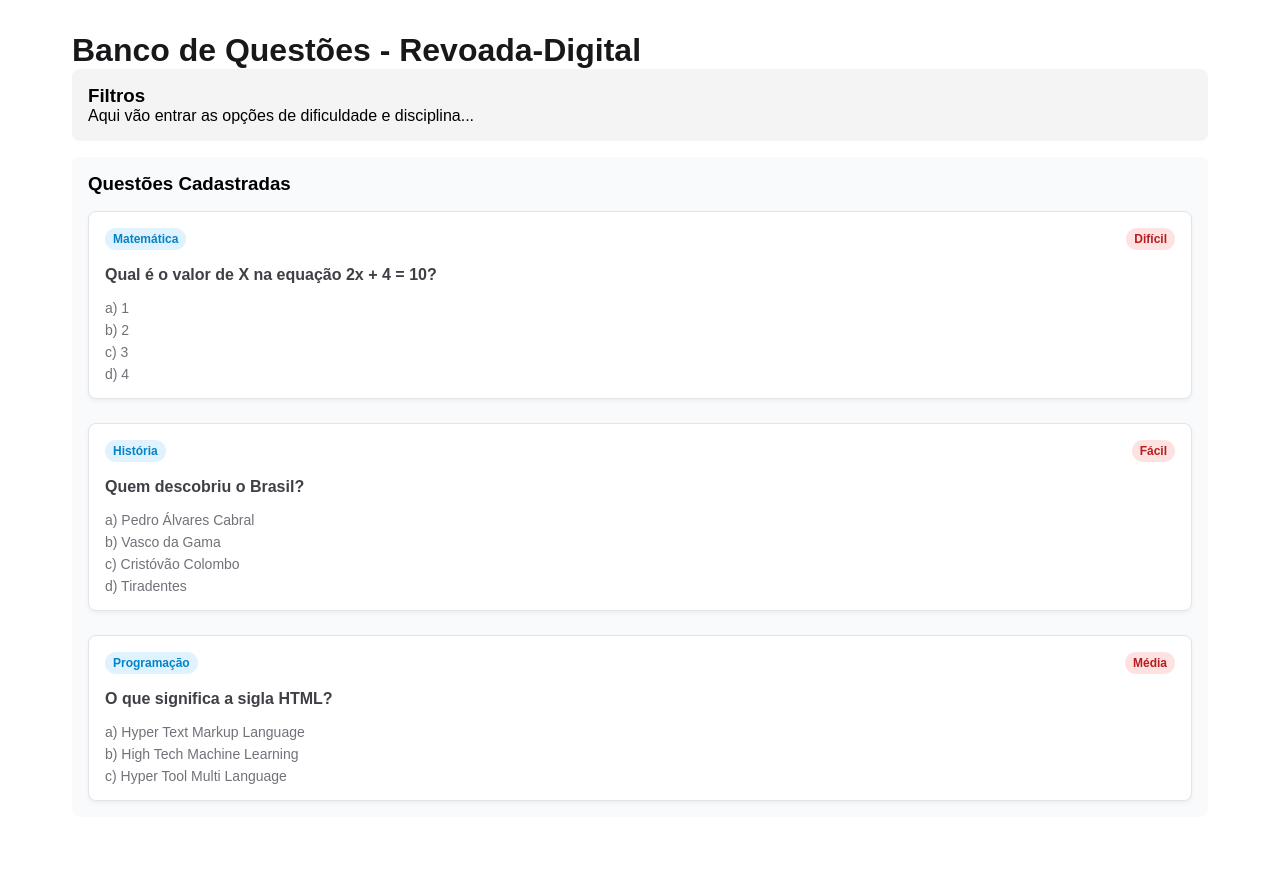
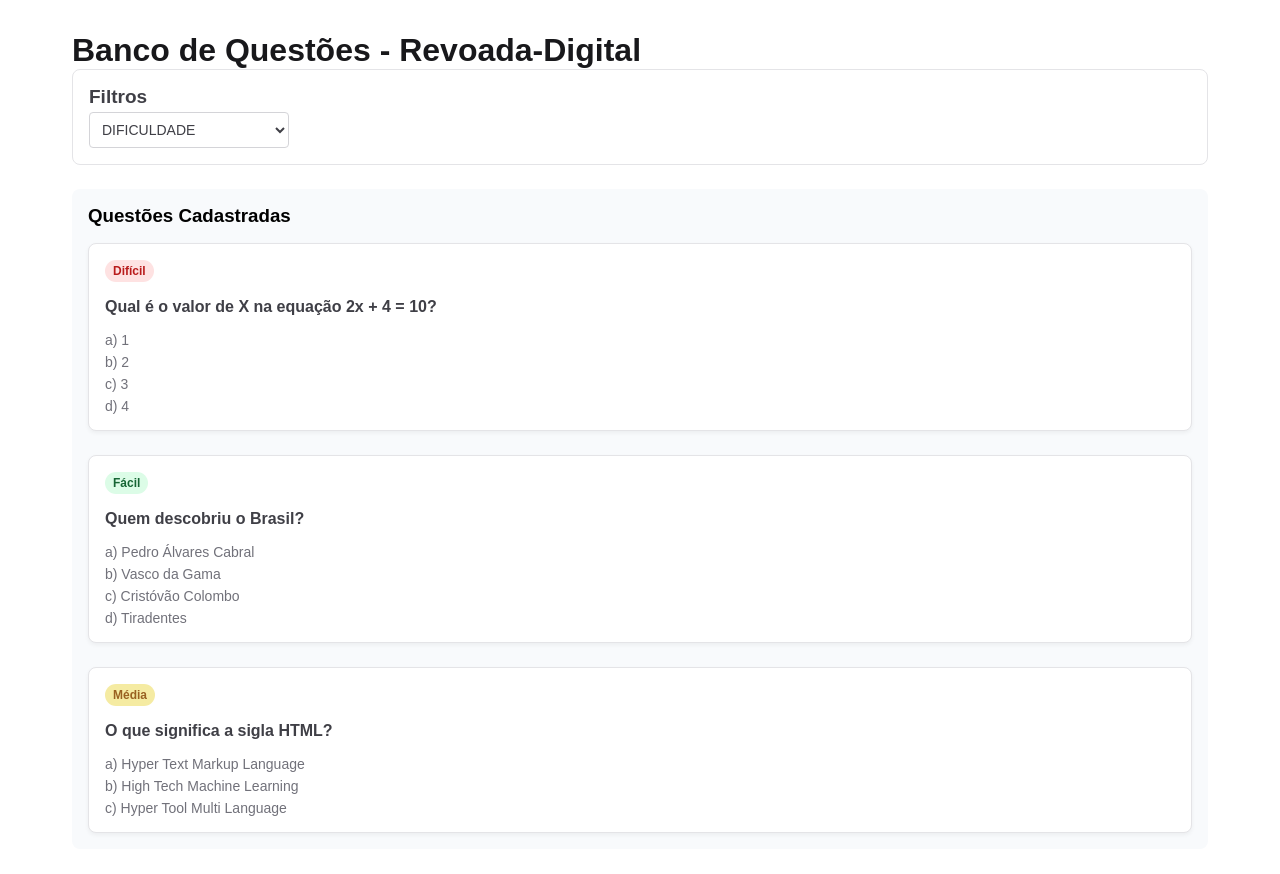
Before and after one commit to JoaoVitorChaves-05/Revoada-Digital, a React (Vite) app in the folder apps/frontend/: page / in a window 1280 px wide. Shown: the top 874 px of the page. Before the commit the page ends 849 px from the top, so only its background shows below. Built offline with nearby package versions, Linux system fonts and the light colour scheme; the HTML template or start-up script is replaced by a standard one.

Commit message:
feat: adicionei a opção de selecionar por dificuldade e deletei a tag de matéria por que não tem isso ainda no banco de dados

```diff
--- a/apps/frontend/src/components/QuestionCard.tsx
+++ b/apps/frontend/src/components/QuestionCard.tsx
@@ -1,11 +1,21 @@
 interface QuestionCardProps {
-    materia: string;
     dificuldade: string;
     enunciado: string;
     alternativas: string[];
 }
 
-export function QuestionCard({ materia, dificuldade, enunciado, alternativas }: QuestionCardProps) {
+// CORES DAS DIFICULDADES
+const getDificuldadeColors = (nivel: string) => {
+    switch (nivel.toLowerCase()) {
+        case 'fácil': return { bg: '#dcfce7', text: '#166534' };
+        case 'média': return { bg: '#f5eba2', text: '#996121' };
+        case 'difícil': return { bg: '#fee2e2', text: '#b91c1c' };
+        default: return { bg: '#f4f4f5', text: '#3f3f46' };
+    }
+};
+
+export function QuestionCard({ dificuldade, enunciado, alternativas }: QuestionCardProps) {
+    const dif_Cores = getDificuldadeColors(dificuldade);
     return (
         <div style={{
             border: '1px solid #e4e4e7',
@@ -19,10 +29,11 @@ export function QuestionCard({ materia, dificuldade, enunciado, alternativas }:
             }}>
             {/* CABEÇALHO COM FILTROS */}
             <div style={{ display: 'flex', justifyContent: 'space-between', alignItems: 'center' }}>
-                <span style={{ fontSize: '12px', fontWeight: 'bold', color: '#0284c7', backgroundColor: '#e0f2fe', padding: '4px 8px', borderRadius: '16px' }}>
-                {materia}
-                </span>
-                <span style={{ fontSize: '12px', fontWeight: 'bold', color: '#b91c1c', backgroundColor: '#fee2e2', padding: '4px 8px', borderRadius: '16px' }}>
+                <span style={{
+                    fontSize: '12px', fontWeight: 'bold',
+                    color: dif_Cores.text, backgroundColor: dif_Cores.bg,
+                    padding: '4px 8px', borderRadius: '16px'
+                }}>
                 {dificuldade}
                 </span>
             </div>
@@ -35,7 +46,6 @@ export function QuestionCard({ materia, dificuldade, enunciado, alternativas }:
             {/* ALTERNATIVAS*/}
             <div style={{ display: 'flex', flexDirection: 'column', gap: '6px' }}>
                 {alternativas.map((alternativa, index) => {
-                // String.fromCharCode(97 + index) transforma 0 em 'a', 1 em 'b', etc.
                 const letra = String.fromCharCode(97 + index);
 
                 return (
--- a/apps/frontend/src/components/QuestionFilters.tsx
+++ b/apps/frontend/src/components/QuestionFilters.tsx
@@ -1,8 +1,42 @@
 export function QuestionFilters() {
-    return (
-        <div style={{ padding: '1rem', background: '#f4f4f5', borderRadius: '8px', marginBottom: '1rem' }}>
-        <h3>Filtros</h3>
-        <p>Aqui vão entrar as opções de dificuldade e disciplina...</p>
-        </div>
-    );
+  return (
+    <div style={{
+      padding: '16px',
+      background: '#ffffff',
+      borderRadius: '8px',
+      border: '1px solid #e4e4e7',
+      marginBottom: '24px',
+      display: 'flex',
+      alignItems: 'center'
+    }}>
+      <div style={{ display: 'flex', flexDirection: 'column', gap: '4px' }}>
+
+        {/* RÓTULO */}
+        <label htmlFor="dificuldade-select" style={{ fontSize: '19px', fontWeight: 'bold', color: '#3f3f46' }}>
+          Filtros
+        </label>
+
+        {/* MENU DE SELEÇÃOO*/}
+        <select
+          id="dificuldade-select"
+          style={{
+            padding: '8px',
+            borderRadius: '4px',
+            border: '1px solid #d4d4d8',
+            backgroundColor: '#fff',
+            color: '#3f3f46',
+            fontSize: '14px',
+            minWidth: '200px',
+            cursor: 'pointer'
+          }}
+        >
+          <option value="todas"> DIFICULDADE </option>
+          <option value="Fácil">Fácil</option>
+          <option value="Média">Média</option>
+          <option value="Difícil">Difícil</option>
+        </select>
+
+      </div>
+    </div>
+  );
 }
--- a/apps/frontend/src/components/QuestionGrid.tsx
+++ b/apps/frontend/src/components/QuestionGrid.tsx
@@ -12,21 +12,18 @@ export function QuestionGrid() {
             marginTop: '16px'
         }}>
             <QuestionCard
-            materia="Matemática"
             dificuldade="Difícil"
             enunciado="Qual é o valor de X na equação 2x + 4 = 10?"
             alternativas = {['1', '2', '3', '4']}
             />
 
             <QuestionCard
-            materia="História"
             dificuldade="Fácil"
             enunciado="Quem descobriu o Brasil?"
             alternativas = {['Pedro Álvares Cabral', 'Vasco da Gama', 'Cristóvão Colombo', 'Tiradentes']}
             />
 
             <QuestionCard
-            materia="Programação"
             dificuldade="Média"
             enunciado="O que significa a sigla HTML?"
             alternativas = {['Hyper Text Markup Language', 'High Tech Machine Learning', 'Hyper Tool Multi Language']}
```
